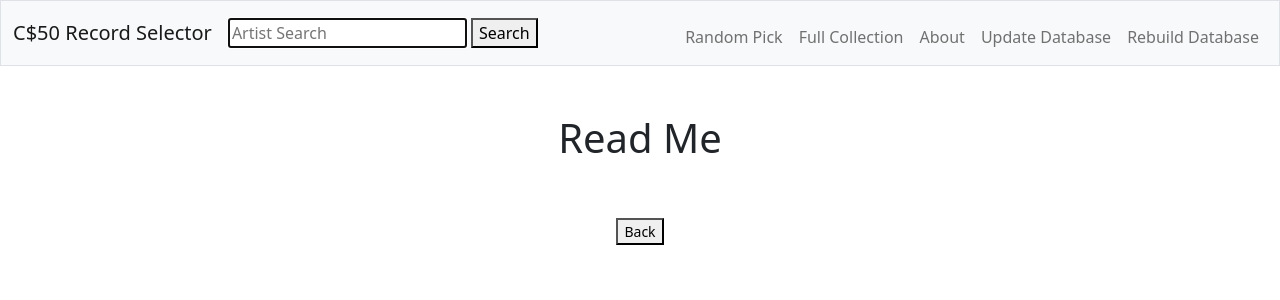
After one commit to Cundell66/discogs_py, a Flask app: template templates/about.html in a window 1280 px wide. The commit adds this page. Shown: the top 300 px of the page. Run offline with Flask 3, Linux system fonts and the light colour scheme; the template is opened without the code that fills it, so the values that code supplies are empty; some libraries are stand-ins or nearby versions.

Commit message:
created about from readme.md

```diff
--- a/app.py
+++ b/app.py
@@ -1,5 +1,6 @@
 import os
-
+import markdown
+import codecs
 from flask import Flask, render_template, request, redirect
 from cs50 import SQL
 import requests
@@ -73,6 +74,11 @@ def home():
     itemNo = itemNo % 49
     try:
         contents, tracklist, totalItems = fetchContents(itemNo, page)
+        # contents = db.execute("SELECT * FROM albums ORDER BY RANDOM() LIMIT 1").json()
+        print(contents)
+        # idNumber = contents["master_id"]
+        # master = requests.get(masterURL + str(idNumber) + "?token=" + discogsToken).json()
+        # tracklist = master["tracklist"]
         return render_template("index.html", contents=contents, tracklist=tracklist)
     except Exception as e:
         return render_template("index.html", contents=str(e))
@@ -139,10 +145,21 @@ def collection():
     albums = db.execute("SELECT * FROM albums ORDER BY artist, year")
     return render_template("collection.html", albums=albums)
 
+@app.route("/random_pick", methods=["GET"])
+def random_pick():
+    albums = db.execute("SELECT * FROM albums ORDER BY random() LIMIT 1")
+    return render_template("collection.html", albums=albums)
 
 @app.route("/database", methods=["GET"])
 def database():
     return render_template("database.html", result="")
+
+@app.route("/about", methods=["GET"])
+def about():
+    with codecs.open("README.md", "r", encoding="utf-8") as readme_file:
+        readme_content = readme_file.read()
+    content = markdown.markdown(readme_content)
+    return render_template("about.html", content=content)
 
 
 @app.route("/delete", methods=["POST"])
@@ -155,7 +172,7 @@ def delete():
 
 @app.route("/lyrics", methods=["POST"])
 def lyrics():
-    bad_chars = [";", ":", "-", "!", "*", ",", "'"]
+    bad_chars = [";", ":", "-", "!", "*", ",", "'","&"]
     artist = request.form.get("artist")
     title = request.form.get("title")
     print(artist, title)
@@ -172,20 +189,20 @@ def lyrics():
     headers = {
         "Authorization": f"Bearer {geniusToken}"
     }
-    print(headers)
     response = requests.get(search_url, headers=headers)
-    print(response)
     data = response.json()
+    print(data)
+    if data['response']['hits']!=[]:
+        api_path = data['response']['hits'][0]['result']['api_path']
+        song_url = f"https://api.genius.com{api_path}"
+        song_response = requests.get(song_url, headers=headers)
+        song_data = song_response.json()
+        content = song_data['response']['song']['embed_content']
+        return render_template("lyrics.html", content=content, artist=artist, title=title)
+    else:
+        content = f"Sorry, {title} by {artist} is not in the database"
+        return render_template("lyrics.html", content=content, artist=artist, title=title)
 
-    api_path = data['response']['hits'][0]['result']['api_path']
-
-    song_url = f"https://api.genius.com{api_path}"
-    song_response = requests.get(song_url, headers=headers)
-    song_data = song_response.json()
-
-    embed_content = song_data['response']['song']['embed_content']
-
-    return render_template("lyrics.html", content=embed_content, artist=artist, title=title)
 
 @app.route("/artist", methods=["POST"])
 def artist():
--- a/requirements.txt
+++ b/requirements.txt
@@ -1,3 +1,9 @@
 cs50
 Flask
 requests
+os
+markdown
+codecs
+requests
+random
+math
--- /dev/null
+++ b/templates/about.html
@@ -0,0 +1,9 @@
+{% extends "layout.html" %}
+
+{% block title %}
+    Read Me
+{% endblock %}
+{% block main %}
+    <h1> Read Me</h1>
+        {{content | safe}}
+{% endblock %}
--- a/templates/layout.html
+++ b/templates/layout.html
@@ -33,14 +33,14 @@
                         <input autocomplete="off" autofocus placeholder="Artist Search" type="text" name="q">
                         <button type="submit">Search</button>
                     </form>
+                    <ul class="navbar-nav ms-auto mt-2">
+                        <li class="nav-item"><a class="nav-link" href="/random_pick">Random Pick</a></li>
+                        <li class="nav-item"><a class="nav-link" href="/collection">Full Collection</a></li>
+                        <li class="nav-item"><a class="nav-link" href="/about">About</a></li>
+                        <li class="nav-item"><a class="nav-link" href="/update">Update Database</a><li>
+                        <li class="nav-item"><a class="nav-link" href="/rebuild">Rebuild Database</a></li>
+                    </ul>
 
-                    <ul class="navbar-nav ms-auto mt-2">
-                        <li class="nav-item"><a class="nav-link" href="/">Random Pick</a></li>
-                        <li class="nav-item"><a class="nav-link" href="/collection">Full Collection</a></li>
-                        <li class="nav-item"><a class="nav-link" href="/update">Update Database</a></li>
-                        <li class="nav-item"><a class="nav-link" href="/rebuild">Rebuild Database</a></li>
-
-                    </ul>
                 </div>
             </div>
         </nav>
@@ -58,7 +58,7 @@
         </main>
 
         <footer class="mb-5 small text-center text-muted">
-
+            <p><button onclick="history.back()">Back</button></p>
         </footer>
 
     </body>
--- a/templates/search.html
+++ b/templates/search.html
@@ -71,4 +71,5 @@
             {% endfor %}
         </table>
     </form>
+
 {% endblock %}
--- a/templates/tracks.html
+++ b/templates/tracks.html
@@ -4,7 +4,9 @@
     {{ title }}
 {% endblock %}
 {% block main %}
-    <table class="table table-bordered border-primary" style="width:50%">
+<form id="form" class="form">
+
+    <table class="table table-bordered border-primary" >
         <th colspan="2"> {{ artist }} - {{ title }} </th>
         <tr>
             <td>
@@ -23,4 +25,6 @@
             </td>
         </tr>
     </table>
+</form>
+
 {% endblock %}
```
Also changed, not shown: readme.md.
